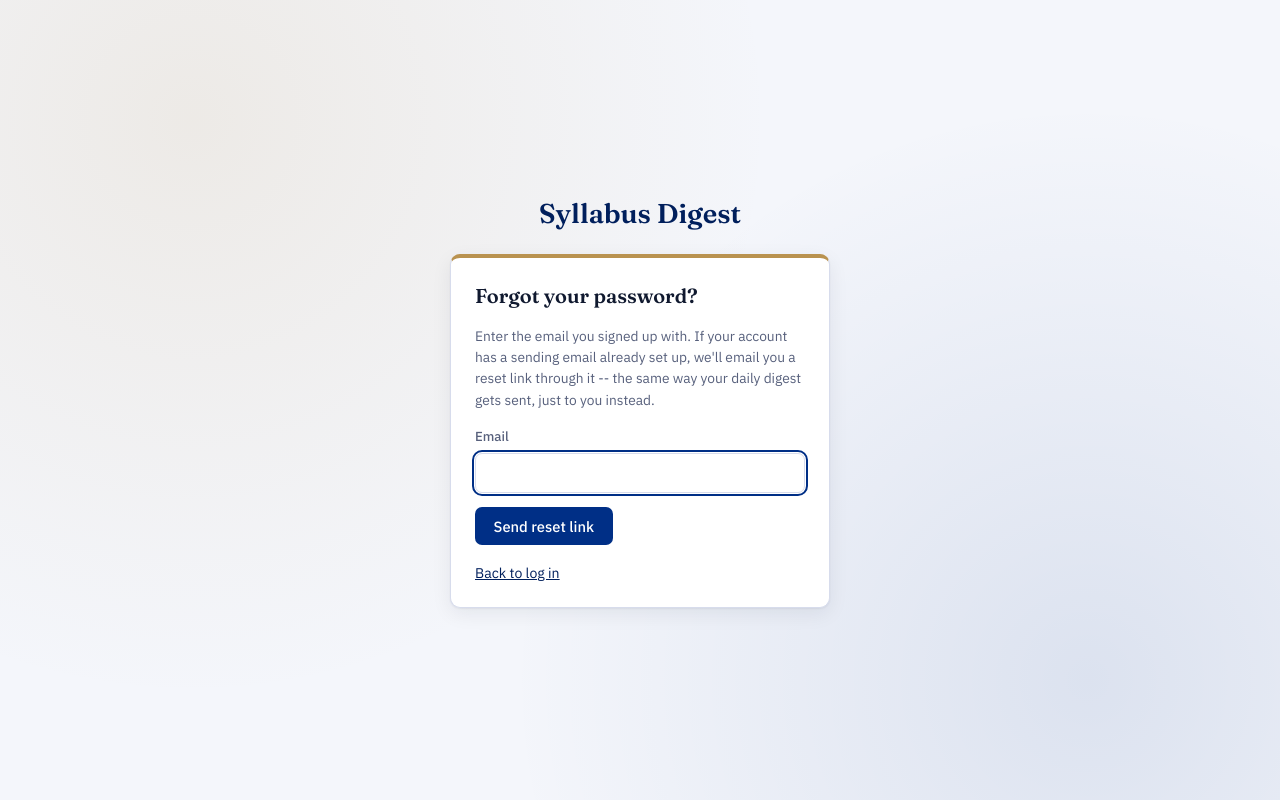
After one commit to rsbarold-ham/syllabus-digest, a FastAPI app: template app/templates/forgot_password.html in a window 1280 px wide. The commit adds this page. Run offline with FastAPI, Linux system fonts and the light colour scheme; the template is opened without the code that fills it, so the values that code supplies are empty; parts of the project's set-up code (start-up, migrations or seed data) failed here and were passed over.

Commit message:
Add a real forgot-password email flow
Adds /forgot-password and /reset-password/<token>, backed by a single-use,
1-hour-lived token stored on the user row. The reset email goes out through
the user's own already-configured Gmail app password, not a shared site
account -- consistent with how every other email in this app works, and
avoids needing a new site-wide sending credential. An account with no
sending email configured yet can't be reached this way (there's no
fallback sender), so it gets the same generic "check your inbox" response
as a successful request, to avoid leaking which emails have accounts.

Verified: full signup/login/change-password lifecycle (unaffected, still
correct), plus reset flow end-to-end including single-use enforcement,
expired/bogus token handling, and identical responses for existing vs.
nonexistent accounts.

Co-Authored-By: Claude Sonnet 5 <noreply@anthropic.com>

```diff
--- a/app/db.py
+++ b/app/db.py
@@ -20,6 +20,8 @@ CREATE TABLE IF NOT EXISTS users (
     smtp_email TEXT,
     smtp_app_password_encrypted TEXT,
     magic_token TEXT UNIQUE,
+    reset_token TEXT,
+    reset_token_expires TEXT,
     created_at TEXT NOT NULL DEFAULT (datetime('now'))
 );
 
@@ -62,6 +64,8 @@ MIGRATIONS = [
     ("assignments", "urgent", "ALTER TABLE assignments ADD COLUMN urgent INTEGER NOT NULL DEFAULT 0"),
     ("assignments", "urgent_marked_at", "ALTER TABLE assignments ADD COLUMN urgent_marked_at TEXT"),
     ("assignments", "urgent_reminder_sent", "ALTER TABLE assignments ADD COLUMN urgent_reminder_sent INTEGER NOT NULL DEFAULT 0"),
+    ("users", "reset_token", "ALTER TABLE users ADD COLUMN reset_token TEXT"),
+    ("users", "reset_token_expires", "ALTER TABLE users ADD COLUMN reset_token_expires TEXT"),
 ]
 
 
--- a/app/digest.py
+++ b/app/digest.py
@@ -525,6 +525,64 @@ def send_urgent_reminder(user_row, items, base_url: str | None = None):
     send_email(user_row["smtp_email"], app_password, user_row["email"], subject, text_body, html_body)
 
 
+def send_password_reset_email(user_row, reset_url: str):
+    """Sent when someone requests a password reset while logged out --
+    through their OWN stored Gmail app password, not a shared site account.
+    That's why this only works for a user who already has one configured:
+    there's no site-wide sending account to fall back on. Raises ValueError
+    if they don't -- the caller should treat that the same as "user not
+    found" in its response, so a failed lookup and a missing sending
+    account aren't distinguishable to whoever's asking (avoids leaking
+    which emails have accounts)."""
+    from . import crypto
+
+    if not user_row["smtp_email"] or not user_row["smtp_app_password_encrypted"]:
+        raise ValueError("No sending email configured -- can't deliver a reset link.")
+
+    app_password = crypto.decrypt(user_row["smtp_app_password_encrypted"])
+
+    subject = "Reset your password -- Syllabus Digest"
+    text_body = (
+        "Someone (hopefully you) asked to reset the password for this account.\n\n"
+        f"Reset it here (expires in 1 hour, works once): {reset_url}\n\n"
+        "If you didn't request this, you can ignore this email -- your password won't change.\n"
+    )
+    html_body = f"""\
+<!DOCTYPE html>
+<html>
+<body style="margin:0;padding:0;background:#f4f6fb;">
+<table role="presentation" width="100%" cellpadding="0" cellspacing="0" style="background:#f4f6fb;padding:24px 12px;">
+<tr><td align="center">
+<table role="presentation" width="100%" cellpadding="0" cellspacing="0" style="max-width:600px;background:#ffffff;border-radius:10px;overflow:hidden;border:1px solid #d7dcec;">
+  <tr>
+    <td style="background-color:#002f86;background-image:linear-gradient(135deg,#002f86,#001f5c);border-bottom:4px solid #b9924f;padding:20px 24px;">
+      <div style="font-family:Georgia,serif;font-size:20px;font-weight:700;color:#ffffff;">Reset your password</div>
+      <div style="font-family:Arial,sans-serif;font-size:13px;color:#dfe6fa;margin-top:4px;">Syllabus Digest</div>
+    </td>
+  </tr>
+  <tr><td style="padding:22px 22px 4px;font-family:Arial,sans-serif;font-size:14px;color:#10192f;line-height:1.55;">
+    Someone (hopefully you) asked to reset the password for this account.
+  </td></tr>
+  <tr>
+    <td style="padding:16px 22px;">
+      <a href="{_esc(reset_url)}" style="display:inline-block;background:#b9924f;color:#ffffff;
+        font-family:Arial,sans-serif;font-size:13px;font-weight:600;text-decoration:none;
+        padding:10px 18px;border-radius:6px;">Reset your password</a>
+    </td>
+  </tr>
+  <tr><td style="padding:4px 22px 22px;font-family:Arial,sans-serif;font-size:12px;color:#8891ab;line-height:1.5;">
+    This link expires in 1 hour and works once. If you didn't request this, you can ignore
+    this email -- your password won't change.
+  </td></tr>
+</table>
+</td></tr>
+</table>
+</body>
+</html>"""
+
+    send_email(user_row["smtp_email"], app_password, user_row["email"], subject, text_body, html_body)
+
+
 def verify_smtp_credentials(sender_email: str, app_password: str):
     """Attempts to log in only (no email sent), so Settings can confirm a
     credential works the moment it's entered instead of only finding out at
--- a/app/main.py
+++ b/app/main.py
@@ -155,6 +155,72 @@ def login(request: Request, email: str = Form(...), password: str = Form(...)):
 @app.get("/logout")
 def logout(request: Request):
     request.session.clear()
+    return RedirectResponse("/login", status_code=303)
+
+
+# Same wording regardless of what actually happened (no such account, or an
+# account with no sending email configured yet) -- distinguishing them in
+# the response would let someone probe which emails have accounts here.
+_FORGOT_PASSWORD_GENERIC_MESSAGE = (
+    "If that email has an account with a sending address set up, a reset link is on its way. "
+    "Check your inbox (and spam folder)."
+)
+
+
+@app.get("/forgot-password", response_class=HTMLResponse)
+def forgot_password_form(request: Request):
+    return templates.TemplateResponse(
+        request, "forgot_password.html", {"message": request.session.pop("message", None)}
+    )
+
+
+@app.post("/forgot-password")
+def forgot_password(request: Request, email: str = Form(...)):
+    conn = get_connection()
+    try:
+        user = conn.execute("SELECT * FROM users WHERE email = ?", (email.strip().lower(),)).fetchone()
+    finally:
+        conn.close()
+
+    if user and user["smtp_email"] and user["smtp_app_password_encrypted"]:
+        try:
+            token = auth.create_reset_token(user["id"])
+            reset_url = f"{str(request.base_url).rstrip('/')}/reset-password/{token}"
+            digest.send_password_reset_email(user, reset_url)
+        except Exception as e:
+            print(f"[forgot-password] Failed to send reset email to {user['email']}: {e}")
+
+    return templates.TemplateResponse(request, "forgot_password.html", {"message": _FORGOT_PASSWORD_GENERIC_MESSAGE})
+
+
+@app.get("/reset-password/{token}", response_class=HTMLResponse)
+def reset_password_form(token: str, request: Request):
+    user = auth.user_by_reset_token(token)
+    if not user:
+        request.session["message"] = "That reset link is invalid or has expired. Request a new one below."
+        return RedirectResponse("/forgot-password", status_code=303)
+    return templates.TemplateResponse(request, "reset_password.html", {"token": token, "error": None})
+
+
+@app.post("/reset-password/{token}")
+def reset_password(token: str, request: Request, new_password: str = Form(...), confirm_password: str = Form(...)):
+    user = auth.user_by_reset_token(token)
+    if not user:
+        request.session["message"] = "That reset link is invalid or has expired. Request a new one below."
+        return RedirectResponse("/forgot-password", status_code=303)
+
+    if len(new_password) < 8:
+        return templates.TemplateResponse(
+            request, "reset_password.html", {"token": token, "error": "Password must be at least 8 characters."}
+        )
+    if new_password != confirm_password:
+        return templates.TemplateResponse(
+            request, "reset_password.html", {"token": token, "error": "Passwords didn't match."}
+        )
+
+    auth.set_password(user["id"], new_password)
+    auth.clear_reset_token(user["id"])
+    request.session["message"] = "Password reset. Log in with your new password."
     return RedirectResponse("/login", status_code=303)
 
 
--- /dev/null
+++ b/app/templates/forgot_password.html
@@ -0,0 +1,31 @@
+<!DOCTYPE html>
+<html>
+<head>
+    <meta charset="utf-8">
+    <meta name="viewport" content="width=device-width, initial-scale=1">
+    <title>Forgot password -- Syllabus Digest</title>
+    <link rel="stylesheet" href="/static/style.css">
+</head>
+<body>
+    <div class="auth-shell">
+        <h1 class="auth-title">Syllabus Digest</h1>
+        <div class="card auth-card">
+            <h2>Forgot your password?</h2>
+            <p class="hint">
+                Enter the email you signed up with. If your account has a sending email
+                already set up, we'll email you a reset link through it -- the same way
+                your daily digest gets sent, just to you instead.
+            </p>
+            {% if message %}<div class="banner banner-info">{{ message }}</div>{% endif %}
+            <form method="post" action="/forgot-password" class="stack">
+                <div class="field">
+                    <label for="email">Email</label>
+                    <input id="email" type="email" name="email" required autofocus>
+                </div>
+                <button type="submit" class="btn btn-primary">Send reset link</button>
+            </form>
+            <p class="auth-switch"><a href="/login">Back to log in</a></p>
+        </div>
+    </div>
+</body>
+</html>
--- a/app/templates/login.html
+++ b/app/templates/login.html
@@ -23,6 +23,7 @@
                 </div>
                 <button type="submit" class="btn btn-primary">Log in</button>
             </form>
+            <p class="auth-switch"><a href="/forgot-password">Forgot your password?</a></p>
             <p class="auth-switch">No account? <a href="/signup">Sign up</a></p>
         </div>
     </div>
```
Also changed, not shown: app/auth.py (+48 -0 lines), app/templates/reset_password.html (added, +29 -0 lines).
